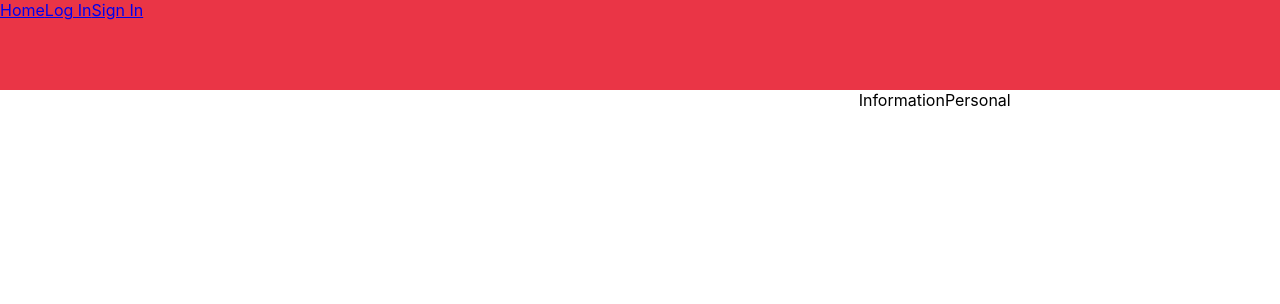
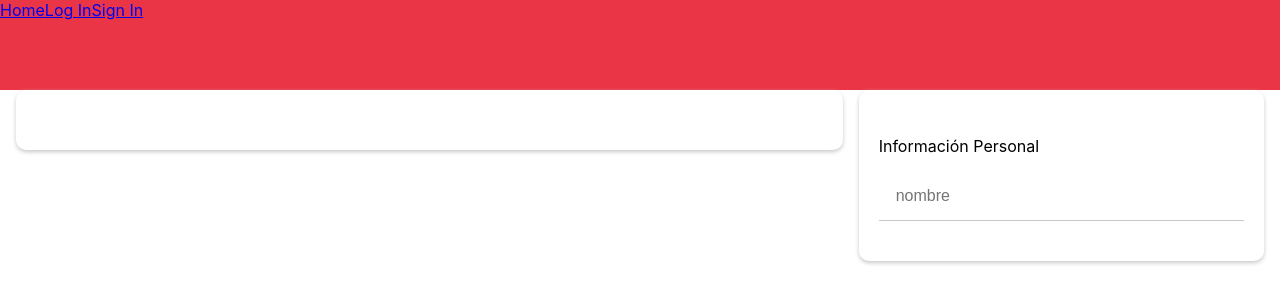
Before and after one commit to paulneo/delivery-frontend, a React (Create React App) app: page / in a window 1280 px wide. Shown: the top 304 px of the page. Built offline with nearby package versions, Linux system fonts and the light colour scheme.

Commit message:
:lipstick: input style

```diff
--- a/src/Components/ProfileUser/UI/InformationPersonal/index.js
+++ b/src/Components/ProfileUser/UI/InformationPersonal/index.js
@@ -1,11 +1,18 @@
 import React from 'react';
 import Panel from "../../../Utilities/Panel";
+import Input from '../../../Utilities/Input'
 
 const InformationPersonal = () => {
   return (
-    <div>
-      InformationPersonal
-    </div>
+    <Panel>
+      <div>
+        <p>Información Personal</p>
+        <div>
+          <Input type='text' placeholder='nombre'/>
+        </div>
+      </div>
+      <div></div>
+    </Panel>
   );
 };
 
--- a/src/Components/Utilities/Input/style.js
+++ b/src/Components/Utilities/Input/style.js
@@ -1,5 +1,13 @@
 import styled from "styled-components";
 
 export const InputStyle = styled.input`
-  width:100%;
+  margin-bottom: 10px;
+  width: 100%;
+  border: none;
+  border-bottom: 1px solid #c9c9c9;
+  font-size: 16px;
+  padding: 15px 17px;
+  display: block;
+  color: #9b9999;
+  box-sizing: border-box;
 `;
--- a/src/Components/Utilities/Panel/styles.js
+++ b/src/Components/Utilities/Panel/styles.js
@@ -1,7 +1,8 @@
 import styled from "styled-components";
 
 export const Content = styled.div`
-background: #FFFFFF;
-box-shadow: 0px 2px 4px #C9C9C9;
-border-radius: 10px;
+  background: #FFFFFF;
+  box-shadow: 0px 2px 4px #C9C9C9;
+  border-radius: 10px;
+  padding:30px 20px;
 `;
```
